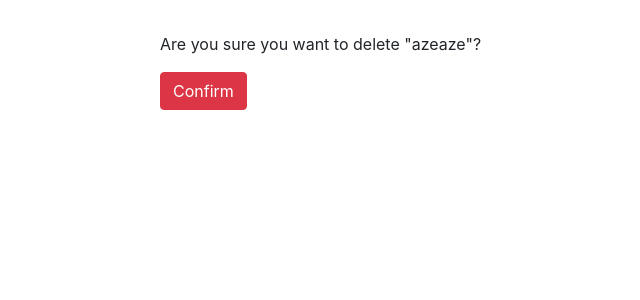
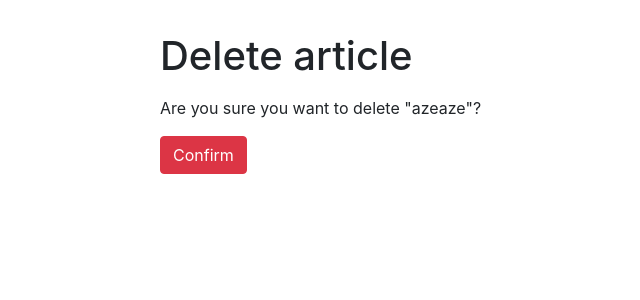
Before and after one commit to byoan/djangoPress, a Django app: page /fr/delete/2 in a window 1280 px wide. Shown: the part 56-356 px from the top of the page, without its empty margins (32-672 px from the left). Run offline with Django 3.2, Linux system fonts and the light colour scheme; a user stored in the database is signed in; data comes from the database, SQL or seed files in the repository; some libraries are stand-ins or nearby versions.

Commit message:
Prevent unauthorized users from editing/deleting articles

```diff
--- a/templates/articleDeleteForm.html
+++ b/templates/articleDeleteForm.html
@@ -2,10 +2,15 @@
 {% include 'head.html' %}
  <div class="formContainerParent">
         <div class="formContainer">
-            <form action="" method="post">{% csrf_token %}
-                <p>{% trans 'Are you sure you want to delete ' %}"{{ object }}"?</p>
-                <input type="submit" class="btn btn-danger" value="{% trans 'Confirm' %}" />
-            </form>
+            {% if object.author.id == user.id %}
+                <h1>{% trans 'Delete article' %}</h1>
+                <form action="" method="post">{% csrf_token %}
+                    <p>{% trans 'Are you sure you want to delete ' %}"{{ object }}"?</p>
+                    <input type="submit" class="btn btn-danger" value="{% trans 'Confirm' %}" />
+                </form>
+            {% else %}
+                <h1>{% trans 'You are not the author of this article, and therefore are not allowed to delete it' %}</h1>
+            {% endif %}
         </div>
  </div>
 </body>
```
Also changed, not shown: templates/articleUpdateForm.html (+9 -5 lines), locale/fr/LC_MESSAGES/django.po.
